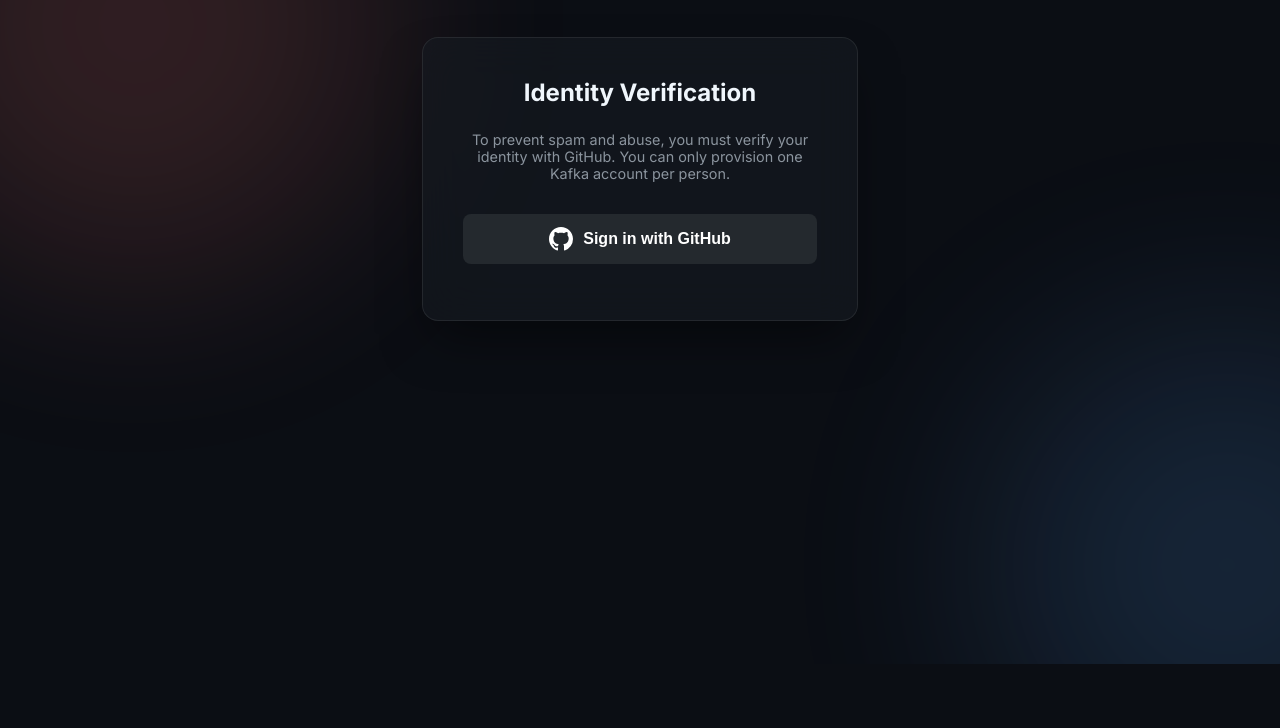
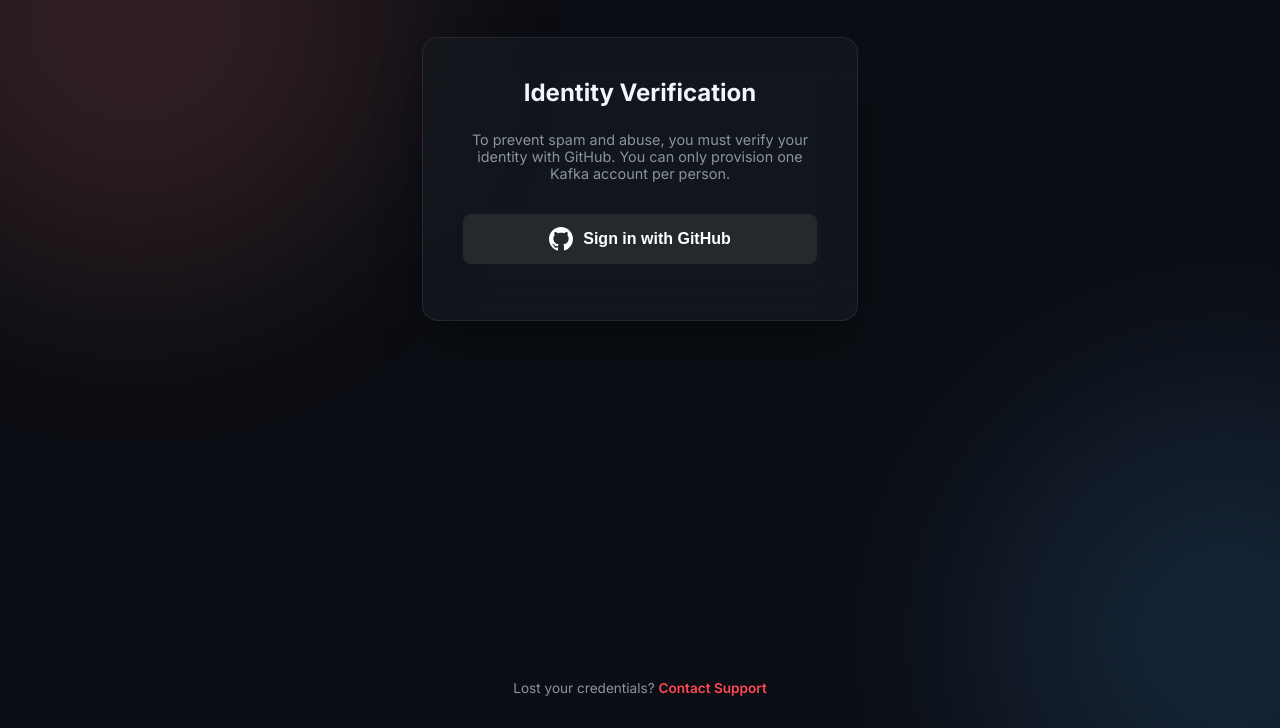
Before and after one commit to subh-ghosh/kafka-homebase, a website: page portal/public/index.html in a window 1280 px wide. Shown: the part 157-885 px from the top of the page. Before the commit the page ends 821 px from the top, so only its background shows below. Drawn offline with Linux system fonts and the light colour scheme.

Commit message:
feat: add support email to footer

```diff
--- a/portal/public/index.html
+++ b/portal/public/index.html
@@ -6,6 +6,22 @@
     <title>Kafka Developer Portal</title>
     <link href="https://fonts.googleapis.com/css2?family=Inter:wght@300;400;600;700&display=swap" rel="stylesheet">
     <link rel="stylesheet" href="style.css">
+    <style>
+        .footer-support {
+            text-align: center;
+            margin-top: 3rem;
+            color: var(--text-muted);
+            font-size: 0.85rem;
+        }
+        .footer-support a {
+            color: #ff4757;
+            text-decoration: none;
+            font-weight: 600;
+        }
+        .footer-support a:hover {
+            text-decoration: underline;
+        }
+    </style>
 </head>
 <body>
     <div class="background-animation">
@@ -158,6 +174,11 @@
                 </div>
             </div>
         </div>
+
+        <!-- Support Footer -->
+        <div class="footer-support">
+            Lost your credentials? <a href="mailto:subartaghosh6@gmail.com">Contact Support</a>
+        </div>
     </main>
 
     <script>
```
